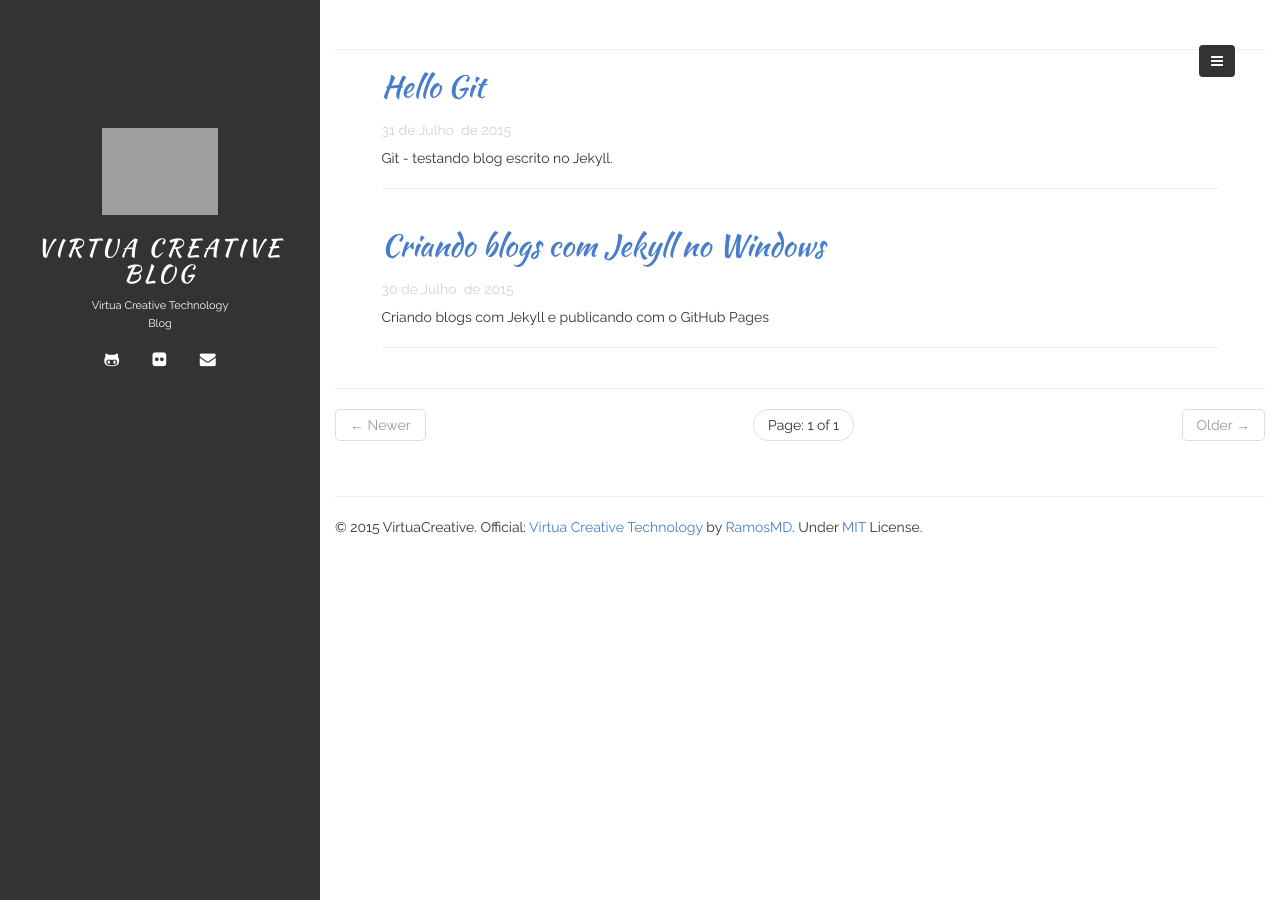
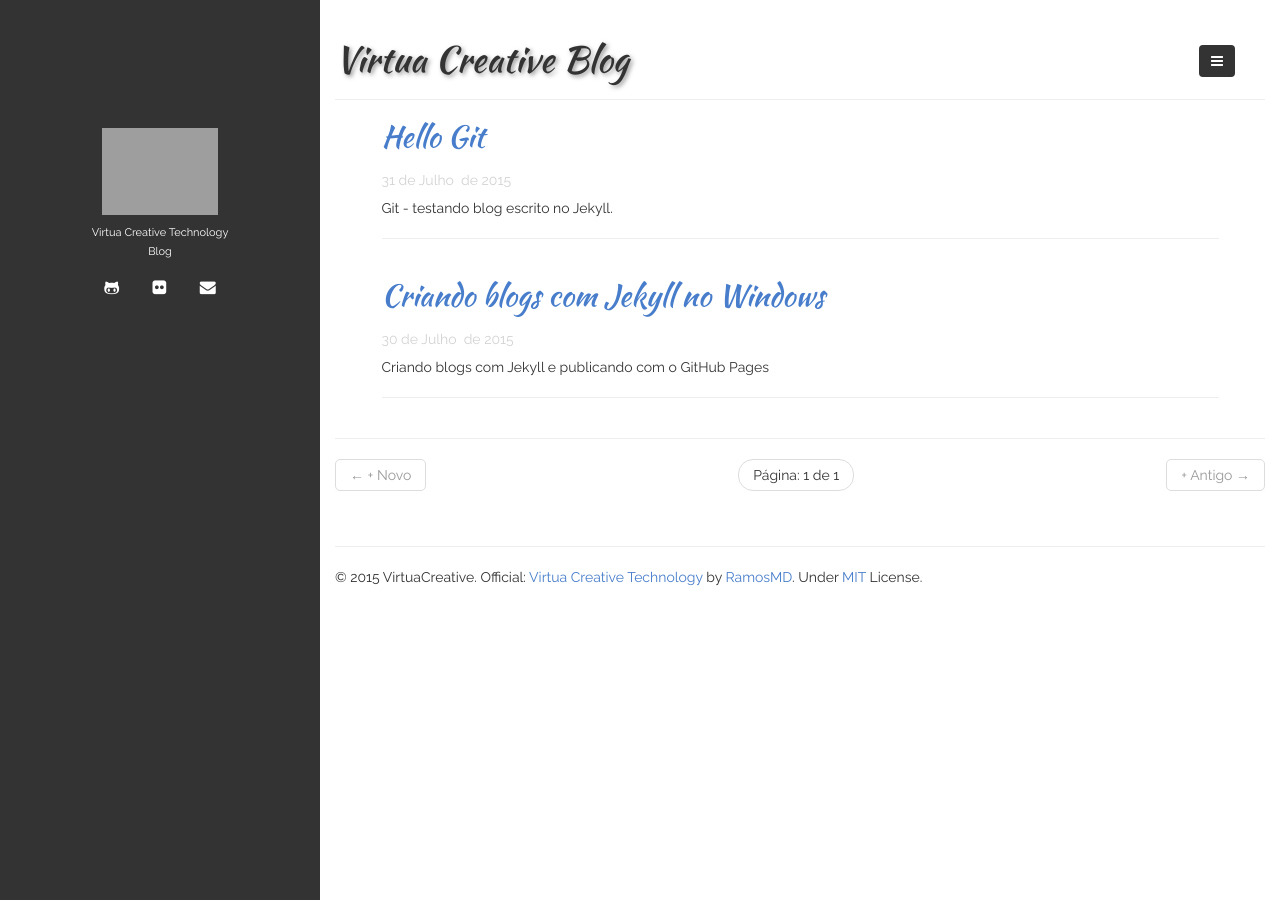
Before and after one commit to VirtuaCreative/blog, a Jekyll site: the page built from index.html, in a window 1280 px wide. Built offline with Jekyll 4.4.1, drawn with Linux system fonts in a browser that asks for light colours; the list of posts is cut into pages by our own code.

```diff
--- a/_config.yml
+++ b/_config.yml
@@ -1,11 +1,17 @@
-paginate: 10
+paginate: 10 # pagination based on number of posts
 paginate_path: "page:num"
-exclude: ["README.md"]
+exclude: ["README.md"] # files to exclude
 highlighter: pygments
 markdown: kramdown
 disqus: virtuacreative
 
-title: Virtua Creative Blog
+defaults:
+  -
+    scope:
+      path: ""
+    values:
+      title: Virtua Creative Blog
+
 description: Virtua Creative Blog
 author:
   name: VirtuaCreative
--- a/_includes/default.html
+++ b/_includes/default.html
@@ -17,7 +17,6 @@
 	<![endif]-->
 
 	<!-- Le styles -->
-	<link rel="shortcut icon" href="http://virtuacreative.github.io/git/img/favicon.ico" type="image/x-icon">
 	<link href="{{ site.BASE_PATH }}/assets/resources/bootstrap/css/bootstrap.min.css" rel="stylesheet">
 	<link href="{{ site.BASE_PATH }}/assets/resources/font-awesome/css/font-awesome.min.css" rel="stylesheet">
 	<link href="{{ site.BASE_PATH }}/assets/resources/syntax/syntax.css" rel="stylesheet">
@@ -32,6 +31,7 @@
 	-->
 
 	<link rel="alternate" type="application/rss+xml" title="{{ site.name }}" href="{{ site.BASE_PATH }}/feed.xml">
+	<link rel="shortcut icon" href="http://virtuacreative.github.io/git/img/favicon.ico" type="image/x-icon">
 </head>
 
 <body>
--- a/_includes/sidebar.html
+++ b/_includes/sidebar.html
@@ -3,9 +3,6 @@
 	<a href="{{ site.BASE_PATH }}/">
 		<img src="http://virtuacreative.github.io/git/img/logo-3.svg" width="40%" />
 	</a>
-	<h3 class="title">
-        <a href="{{ site.BASE_PATH }}/">{{ site.title }}</a>
-    </h3>
 </header>
 
 {% if site.author.bio %}
--- a/index.html
+++ b/index.html
@@ -52,28 +52,28 @@ tagline:
   {% if paginator.previous_page %}
   <li class="previous">
     {% if paginator.previous_page == 1 %}
-    <a href="{{ site.BASE_PATH }}/">&larr; Newer</a>
+    <a href="{{ site.BASE_PATH }}/">&larr; + Novo </a>
     {% else %}
-    <a href="{{ site.BASE_PATH }}/{{ site.paginate_path | replace: ':num', paginator.previous_page }}">&larr; Newer</a>
+    <a href="{{ site.BASE_PATH }}/{{ site.paginate_path | replace: ':num', paginator.previous_page }}">&larr; + Novo </a>
     {% endif %}
   </li>
   {% else %}
   <li class="previous disabled">
-    <a>&larr; Newer</a>
+    <a>&larr; + Novo </a>
   </li>
   {% endif %}
 
   <li>
-    <span class="page_number">Page: {{ paginator.page }} of {{ paginator.total_pages }}</span>
+    <span class="page_number">Página: {{ paginator.page }} de {{ paginator.total_pages }}</span>
   </li>
 
   {% if paginator.next_page %}
   <li class="next">
-    <a href="{{ site.BASE_PATH }}/{{ site.paginate_path | replace: ':num', paginator.next_page }}">Older &rarr;</a>
+    <a href="{{ site.BASE_PATH }}/{{ site.paginate_path | replace: ':num', paginator.next_page }}"> + Antigo &rarr;</a>
   </li>
   {% else %}
   <li class="next disabled">
-    <a>Older &rarr;</a>
+    <a> + Antigo &rarr;</a>
   </li>
   {% endif %}
 
```
